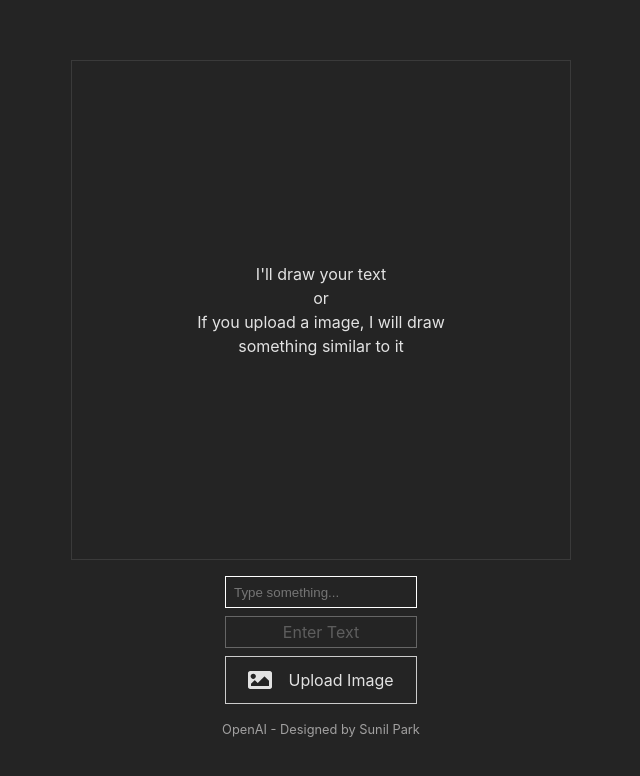
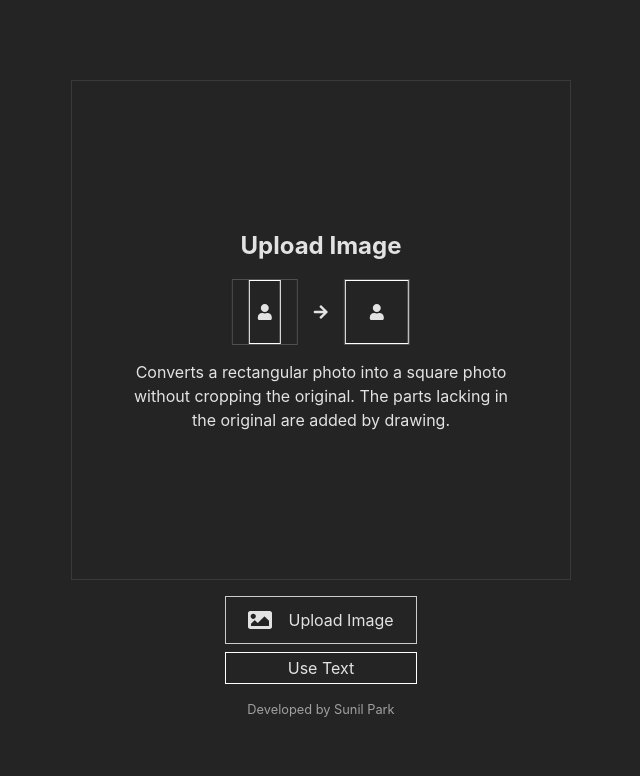
Before and after one commit to SunilPark1129/OpenAI-Image, a React (Vite) app: page / in a window 1280 px wide. Shown: the top 776 px of the page, without its empty margins (319-959 px from the left). Built offline with nearby package versions, Linux system fonts and the light colour scheme.

Commit message:
Added New Feature

```diff
--- a/package.json
+++ b/package.json
@@ -17,7 +17,8 @@
         "openai": "^3.1.0",
         "react": "^18.2.0",
         "react-dom": "^18.2.0",
-        "react-icons": "^4.7.1"
+        "react-icons": "^4.7.1",
+        "sharp": "^0.31.3"
     },
     "devDependencies": {
         "@types/react": "^18.0.27",
--- a/src/components/Display/Display.jsx
+++ b/src/components/Display/Display.jsx
@@ -2,22 +2,72 @@
 import React from "react";
 import Loading from "./Loading";
 import Screen from "./Screen";
-const Display = ({ unmounted, isLoading, error, resImage, prompt, isText }) => {
+import { FaArrowRight, FaUser } from "react-icons/fa";
+
+const Display = ({
+  unmounted,
+  isLoading,
+  error,
+  getImage,
+  prompt,
+  isImageContent,
+  originalImage,
+}) => {
   return (
     <section className="display-image">
       <article className="display-image__screen">
         {unmounted ? (
           <div className="error">
-            <p>I'll draw your text</p>
-            <p>or</p>
-            <p>If you upload a image, I will draw something similar to it</p>
+            {isImageContent ? (
+              <>
+                <h2>Upload Image</h2>
+                <div className="rectangle">
+                  <div className="rectangle__box rectangle__box--small">
+                    <span>
+                      <FaUser />
+                    </span>
+                  </div>
+                  <FaArrowRight />
+                  <div className="rectangle__box rectangle__box--large">
+                    <span>
+                      <FaUser />
+                    </span>
+                  </div>
+                </div>
+                <p>
+                  Converts a rectangular photo into a square photo without
+                  cropping the original. The parts lacking in the original are
+                  added by drawing.
+                </p>
+              </>
+            ) : (
+              <>
+                <h2>Text Image</h2>
+                <div className="rectangle">
+                  <div className="rectangle__box rectangle__box--large">
+                    <p>Text</p>
+                  </div>
+                  <FaArrowRight />
+                  <div className="rectangle__box rectangle__box--large">
+                    <span>
+                      <FaUser />
+                    </span>
+                  </div>
+                </div>
+                <p>
+                  When text is entered, the text is converted into an image. The
+                  picture the user will receive is a square picture.
+                </p>
+              </>
+            )}
           </div>
         ) : !isLoading ? (
           <Screen
             error={error}
-            resImage={resImage}
+            getImage={getImage}
             prompt={prompt}
-            isText={isText}
+            isImageContent={isImageContent}
+            originalImage={originalImage}
           />
         ) : (
           <Loading />
--- a/src/components/InputBox/InputBox.jsx
+++ b/src/components/InputBox/InputBox.jsx
@@ -11,24 +11,12 @@ const InputBox = ({
   isLoading,
   refReset,
   onChangeHandler,
+  isImageContent,
+  contentClickHandler,
 }) => {
   return (
     <section className="input-box">
-      <input
-        className="input-text"
-        type="text"
-        value={inputValue}
-        onChange={(e) => setInputValue(e.target.value)}
-        onKeyDown={onKeyHandler}
-        placeholder="Type something..."
-      />
-      <button
-        disabled={(isLoading && !unmounted) || inputValue.trim() === ""}
-        onClick={onClickHandler}
-      >
-        Enter Text
-      </button>
-
+      {isImageContent ? (
         <label
           className={
             isLoading && !unmounted
@@ -48,6 +36,29 @@ const InputBox = ({
             accept="image/*"
           />
         </label>
+      ) : (
+        <>
+          <div className="text-box">
+            <input
+              className="input-text"
+              type="text"
+              value={inputValue}
+              onChange={(e) => setInputValue(e.target.value)}
+              onKeyDown={onKeyHandler}
+              placeholder="Type something..."
+            />
+            <button
+              disabled={(isLoading && !unmounted) || inputValue.trim() === ""}
+              onClick={onClickHandler}
+            >
+              Enter
+            </button>
+          </div>
+        </>
+      )}
+      <button disabled={isLoading && !unmounted} onClick={contentClickHandler}>
+        {isImageContent ? "Use Text" : "Use Image"}
+      </button>
     </section>
   );
 };
--- a/src/components/Main/Main.jsx
+++ b/src/components/Main/Main.jsx
@@ -1,4 +1,4 @@
-import React, { useState, useRef } from "react";
+import React, { useState, useRef, useEffect } from "react";
 import "./main.css";
 import { useFetch } from "../../hooks/useFetch";
 import Display from "../Display/Display";
@@ -7,7 +7,9 @@ import InputBox from "../InputBox/InputBox";
 const Main = () => {
   const [inputValue, setInputValue] = useState("");
   const [unmounted, setUnmounted] = useState(true);
-  const [isText, setIsText] = useState(false);
+  const [getImage, setImage] = useState(null);
+  const [isImageContent, setIsImageContent] = useState(true);
+  const [originalImage, setOriginalImage] = useState(null);
   const refReset = useRef(null);
 
   // request openAI image
@@ -16,11 +18,9 @@ const Main = () => {
 
   const onClickHandler = () => {
     if (inputValue.trim() !== "") {
-      // send input value as a props and request fetch
       requestFetch(inputValue.trim(), true);
       setUnmounted(false);
       setInputValue("");
-      setIsText(true);
     }
   };
 
@@ -41,9 +41,28 @@ const Main = () => {
     };
 
     read.readAsDataURL(files[0]);
-    setIsText(false);
+    setOriginalImage(URL.createObjectURL(files[0]));
     refReset.current.value = "";
   }
+
+  useEffect(() => {
+    console.log(originalImage);
+  }, [originalImage]);
+
+  function contentClickHandler() {
+    setIsImageContent((prev) => !prev);
+    if (refReset.current) refReset.current.value = "";
+    setUnmounted(true);
+    setInputValue("");
+    setImage(null);
+    setOriginalImage(null);
+  }
+
+  useEffect(() => {
+    if (resImage) {
+      setImage(resImage);
+    }
+  }, [resImage]);
 
   return (
     <main>
@@ -51,9 +70,10 @@ const Main = () => {
         unmounted={unmounted}
         isLoading={isLoading}
         error={error}
-        resImage={resImage}
+        getImage={getImage}
         prompt={prompt}
-        isText={isText}
+        isImageContent={isImageContent}
+        originalImage={originalImage}
       />
       <InputBox
         unmounted={unmounted}
@@ -64,8 +84,10 @@ const Main = () => {
         isLoading={isLoading}
         onChangeHandler={onChangeHandler}
         refReset={refReset}
+        isImageContent={isImageContent}
+        contentClickHandler={contentClickHandler}
       />
-      <h1>OpenAI - Designed by Sunil Park</h1>
+      <h1>Developed by Sunil Park</h1>
     </main>
   );
 };
--- a/src/components/Main/main.css
+++ b/src/components/Main/main.css
@@ -23,10 +23,16 @@ main {
 }
 .display-image img {
   position: absolute;
-  left: 0;
+  left: 50%;
+  transform: translateX(-50%);
   top: 0;
   width: 100%;
   height: 100%;
+}
+.display-image .original-image {
+  z-index: 9;
+  width: auto;
+  outline: 2px dashed rgb(255, 100, 100);
 }
 
 .loading-ani {
@@ -78,34 +84,48 @@ main {
 
 .error {
   position: absolute;
+  display: flex;
+  flex-direction: column;
+  gap: 1rem;
   left: 50%;
   top: 50%;
   transform: translate(-50%, -50%);
-  width: 60%;
+  width: 80%;
+}
+
+.rectangle {
+  display: flex;
+  align-items: center;
+  gap: 1rem;
+  margin: auto;
+}
+.rectangle__box {
+  height: 4rem;
+  width: 4rem;
+  outline: 1px solid rgb(80, 80, 80);
+  display: flex;
+  justify-content: center;
+  align-items: center;
+}
+.rectangle__box span {
+  margin: auto;
+  display: flex;
+  border: 1px solid white;
+  justify-content: center;
+  align-items: center;
+  height: 100%;
+}
+.rectangle__box--small span {
+  width: 2rem;
+}
+.rectangle__box--large span {
+  width: 4rem;
 }
 
 .prompt {
   position: absolute;
   bottom: 100%;
   font-size: 0.8rem;
-}
-
-input[type=file] {
-  display: none;
-}
-
-.input-text {
-  width: 12rem;
-  height: 2rem;
-  padding: 0 0.5rem;
-  background-color: transparent;
-  color: white;
-  border: 1px solid white;
-  outline: 1px solid transparent;
-  transition: 0.25s;
-}
-.input-text:focus {
-  border-color: rgb(105, 147, 224);
 }
 
 .input-file {
@@ -133,4 +153,49 @@ input[type=file] {
 }
 .input-file__icon svg {
   margin: auto;
+}
+
+input[type=file] {
+  display: none;
+}
+
+.input-text {
+  flex: 1 1 60%;
+  width: 2rem;
+  height: 100%;
+  padding: 0 0.5rem;
+  background-color: transparent;
+  color: white;
+  border: 1px solid white;
+  outline: 1px solid transparent;
+  transition: 0.25s;
+}
+.input-text:focus {
+  border-color: rgb(105, 147, 224);
+}
+
+.text-box {
+  display: flex;
+  height: 3rem;
+  width: 12rem;
+}
+.text-box button {
+  height: 100%;
+  flex: 1 1 20%;
+}
+
+.visible {
+  outline: transparent;
+  border: none;
+  width: 2rem;
+  position: absolute;
+  bottom: 100%;
+  right: 0;
+  color: rgb(105, 105, 105);
+}
+.visible--actived {
+  color: white;
+}
+.visible:hover {
+  color: rgb(105, 147, 224);
 }/*# sourceMappingURL=main.css.map */
--- a/src/components/Main/main.scss
+++ b/src/components/Main/main.scss
@@ -22,10 +22,16 @@ main {
   }
   img {
     position: absolute;
-    left: 0;
+    left: 50%;
+    transform: translateX(-50%);
     top: 0;
     width: 100%;
     height: 100%;
+  }
+  .original-image {
+    z-index: 9;
+    width: auto;
+    outline: 2px dashed rgb(255, 100, 100);
   }
 }
 
@@ -81,34 +87,52 @@ main {
 
 .error {
   position: absolute;
+  display: flex;
+  flex-direction: column;
+  gap: 1rem;
   left: 50%;
   top: 50%;
   transform: translate(-50%, -50%);
-  width: 60%;
+  width: 80%;
+}
+
+.rectangle {
+  display: flex;
+  align-items: center;
+  gap: 1rem;
+  margin: auto;
+  &__box {
+    height: 4rem;
+    width: 4rem;
+    outline: 1px solid rgb(80, 80, 80);
+    display: flex;
+    justify-content: center;
+    align-items: center;
+    span {
+      margin: auto;
+      display: flex;
+      border: 1px solid white;
+      justify-content: center;
+      align-items: center;
+      height: 100%;
+    }
+    &--small {
+      span {
+        width: 2rem;
+      }
+    }
+    &--large {
+      span {
+        width: 4rem;
+      }
+    }
+  }
 }
 
 .prompt {
   position: absolute;
   bottom: 100%;
   font-size: 0.8rem;
-}
-
-input[type="file"] {
-  display: none;
-}
-
-.input-text {
-  width: 12rem;
-  height: 2rem;
-  padding: 0 0.5rem;
-  background-color: transparent;
-  color: white;
-  border: 1px solid white;
-  outline: 1px solid transparent;
-  transition: 0.25s;
-  &:focus {
-    border-color: rgb(105, 147, 224);
-  }
 }
 
 .input-file {
@@ -137,3 +161,48 @@ input[type="file"] {
     }
   }
 }
+
+input[type="file"] {
+  display: none;
+}
+
+.input-text {
+  flex: 1 1 60%;
+  width: 2rem;
+  height: 100%;
+  padding: 0 0.5rem;
+  background-color: transparent;
+  color: white;
+  border: 1px solid white;
+  outline: 1px solid transparent;
+  transition: 0.25s;
+  &:focus {
+    border-color: rgb(105, 147, 224);
+  }
+}
+
+.text-box {
+  display: flex;
+  height: 3rem;
+  width: 12rem;
+  button {
+    height: 100%;
+    flex: 1 1 20%;
+  }
+}
+
+.visible {
+  outline: transparent;
+  border: none;
+  width: 2rem;
+  position: absolute;
+  bottom: 100%;
+  right: 0;
+  color: rgb(105, 105, 105);
+  &--actived {
+    color: white;
+  }
+  &:hover {
+    color: rgb(105, 147, 224);
+  }
+}
--- a/src/hooks/useFetch.js
+++ b/src/hooks/useFetch.js
@@ -6,13 +6,11 @@ export function useFetch() {
   const [resImage, setResImage] = useState(null);
   const [isLoading, setLoading] = useState(true);
   const [error, setError] = useState(null);
-
+  // https://openai-backend-sunilpark1129.onrender.com
   const generateImage = async () => {
     axios
       .post(
-        `https://openai-backend-sunilpark1129.onrender.com/openai/${
-          prompt[1] ? "generateimage" : "edit"
-        }`,
+        `http://localhost:5000/openai/${prompt[1] ? "generateimage" : "edit"}`,
         { prompt: prompt[0] }
       )
       .then((data) => {
--- a/src/index.css
+++ b/src/index.css
@@ -49,8 +49,3 @@ button:disabled {
 button:hover {
   border-color: rgb(105, 147, 224);
 }
-
-button:focus,
-button:focus-visible {
-  outline: 4px auto -webkit-focus-ring-color;
-}
```
Also changed, not shown: src/components/Display/Screen.jsx (+37 -4 lines), 2 other files (tests, documents, lock files or other folders). Lines whose indentation alone changed are shown as unchanged.
